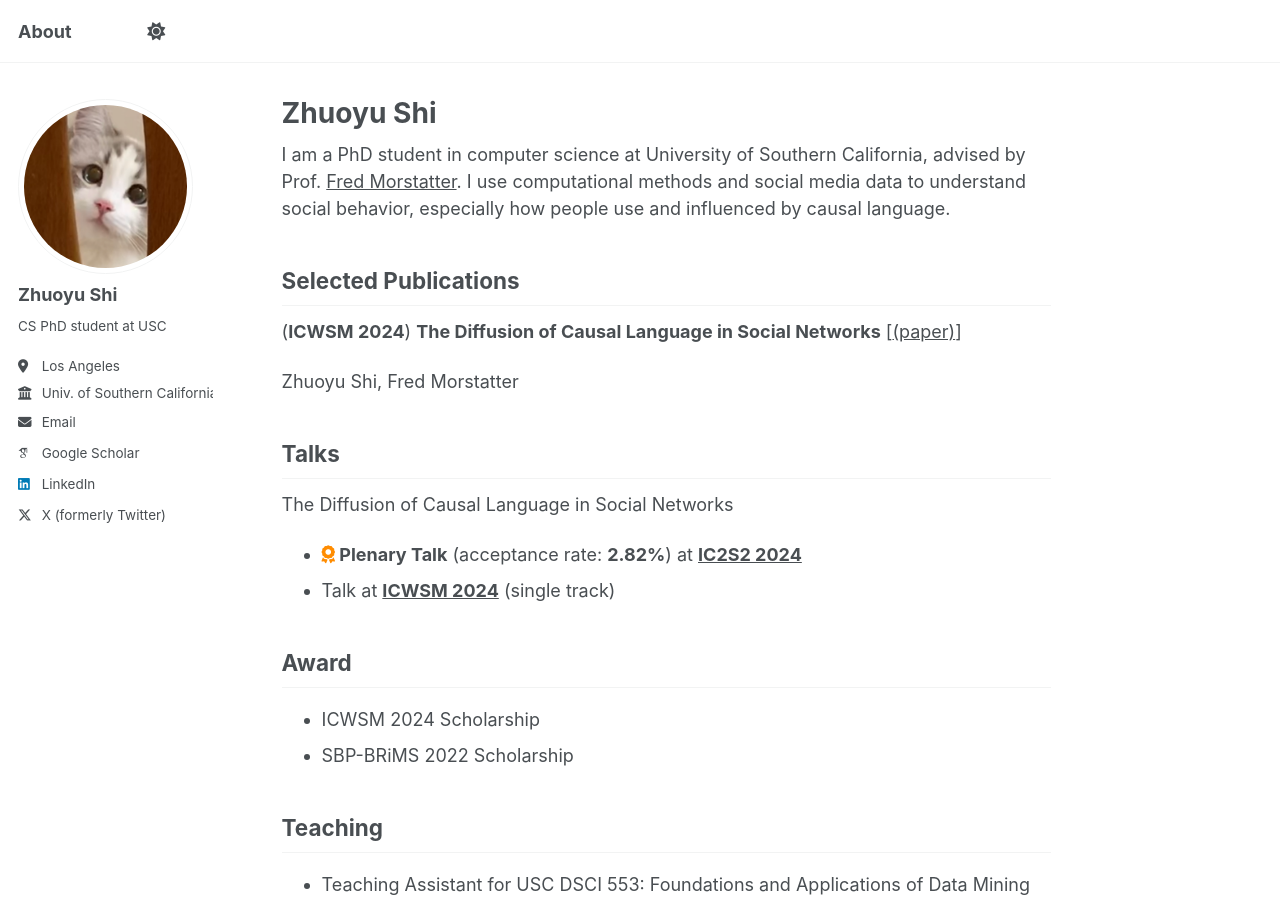
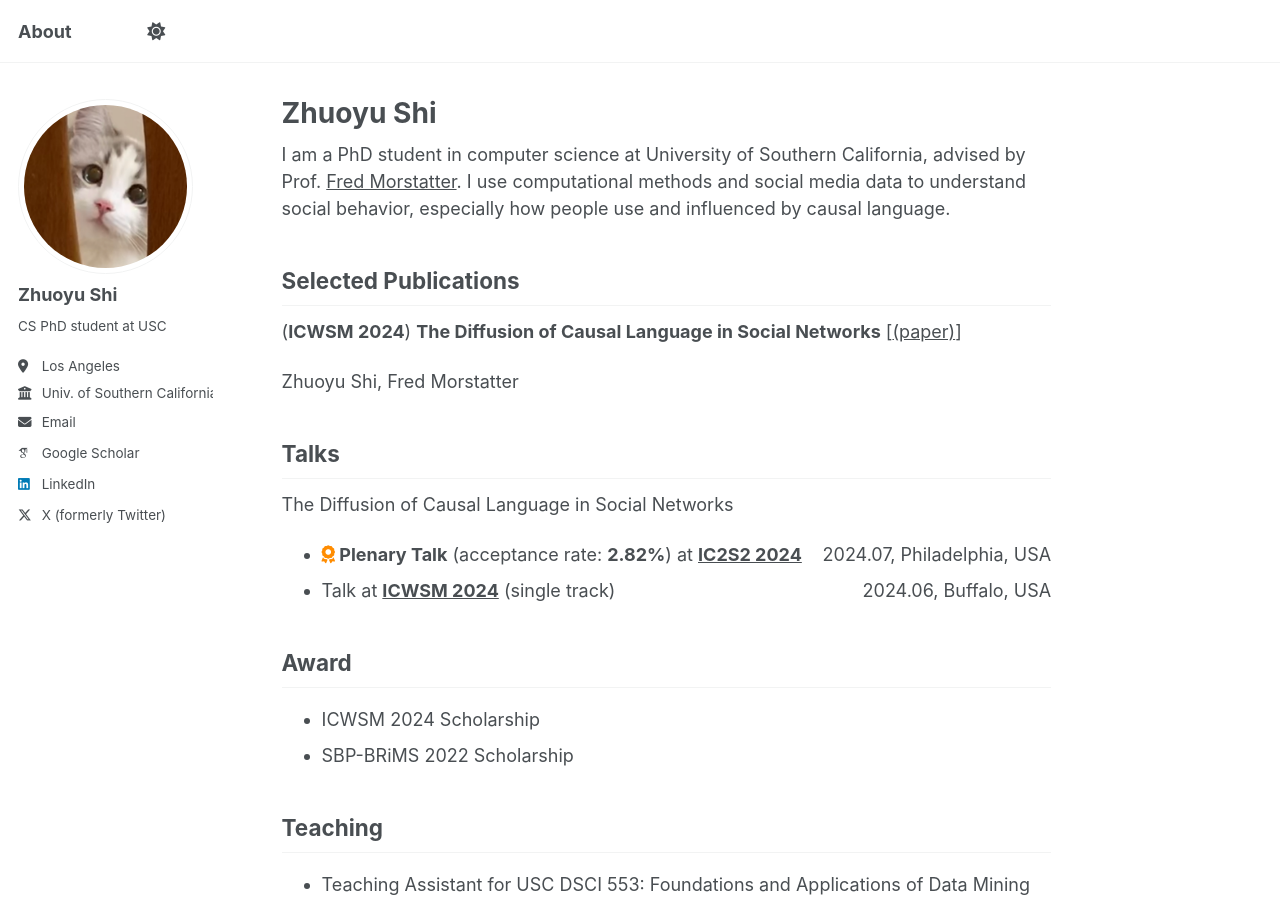
Before and after one commit to ZhuoyuShiii/zhuoyushiii.github.io, a Jekyll site: the page built from _pages/about.md, in a window 1280 px wide and 900 px high. Built offline with Jekyll 4.4.1, drawn with Linux system fonts in a browser that asks for light colours; some web fonts are replaced; a script that is not in the unit is left out.

Commit message:
Update about.md

```diff
--- a/_pages/about.md
+++ b/_pages/about.md
@@ -19,10 +19,8 @@ Zhuoyu Shi, Fred Morstatter
 
 ## Talks
 The Diffusion of Causal Language in Social Networks
-- **<i style="color:#FF8C00" class="fa-solid fa-award"></i> Plenary Talk** (acceptance rate: **2.82%**) at **<a style="color:inherit" href="https://ic2s2-2024.org">IC2S2 2024</a>**
-<!-- <span style="float:right;">2024.07, Philadelphia, USA</span> -->
-- Talk at **<a style="color:inherit" href="https://www.icwsm.org/2024/index.html/">ICWSM 2024</a>** (single track)
-<!-- <span style="float:right;">2024.06, Buffalo, USA</span> -->
+- **<i style="color:#FF8C00" class="fa-solid fa-award"></i> Plenary Talk** (acceptance rate: **2.82%**) at **<a style="color:inherit" href="https://ic2s2-2024.org">IC2S2 2024</a>** <span style="float:right;">2024.07, Philadelphia, USA</span>
+- Talk at **<a style="color:inherit" href="https://www.icwsm.org/2024/index.html/">ICWSM 2024</a>** (single track) <span style="float:right;">2024.06, Buffalo, USA</span>
 
 
 ## Award
```
